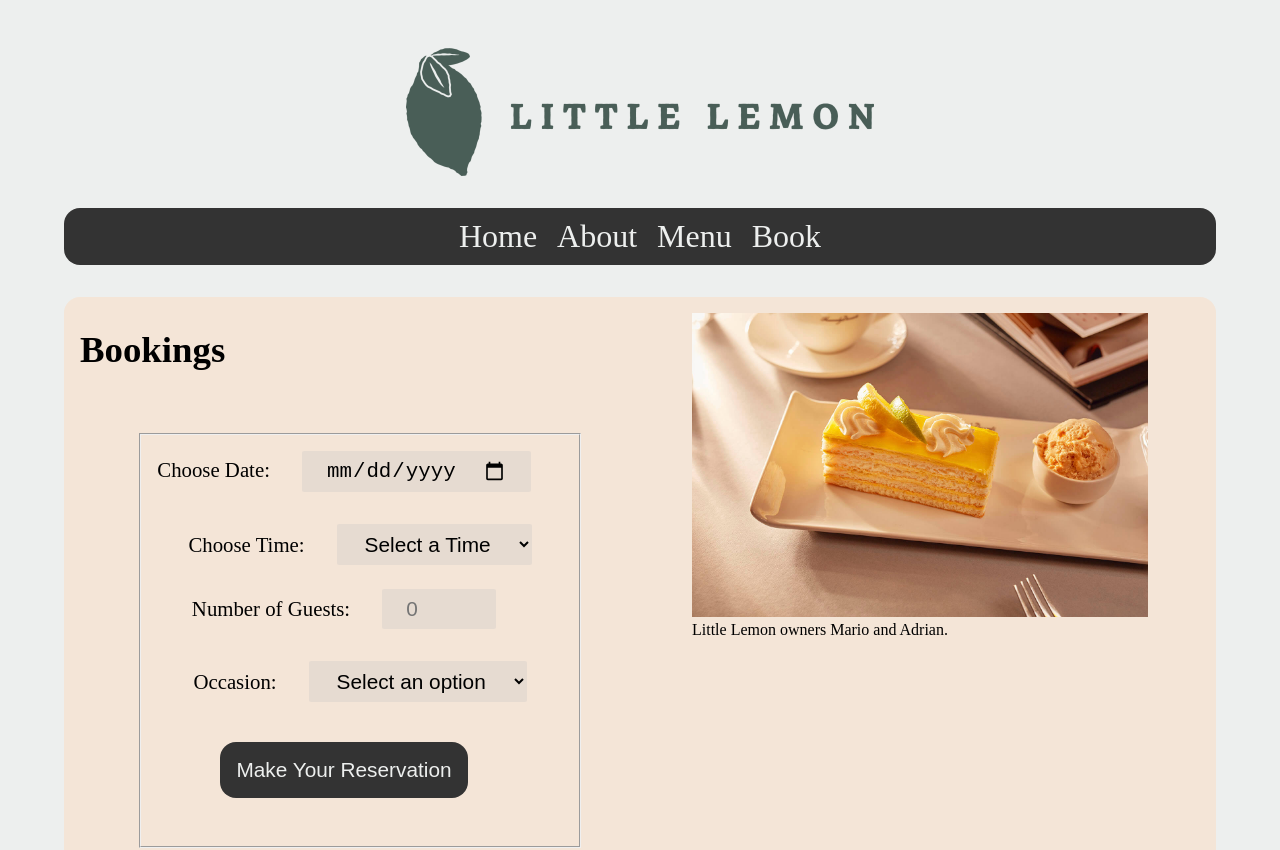
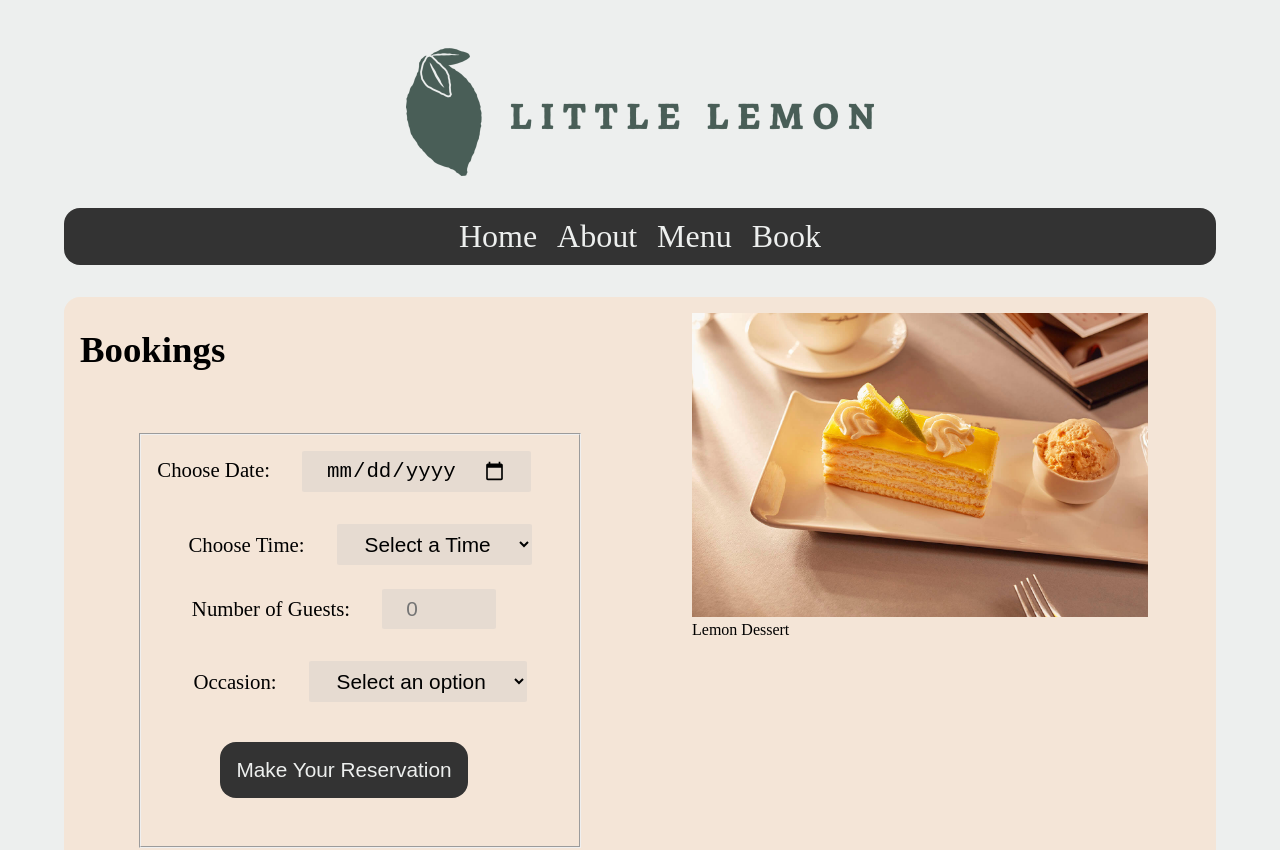
Before and after one commit to oislen/LittleLemonReact, a React (Create React App) app in the folder littlelemon/: page /book in a window 1280 px wide. Shown: the top 850 px of the page. Built offline with nearby package versions, Linux system fonts and the light colour scheme.

Commit message:
Fixed image caption

```diff
--- a/littlelemon/src/components/pages/Bookings.js
+++ b/littlelemon/src/components/pages/Bookings.js
@@ -15,7 +15,7 @@ const Bookings = () => {
               <figure className="figure" >
                 <img src={aboutImage}  alt="Mario and Adrian"/>
                 <figcaption className="figure-caption">
-                  Little Lemon owners Mario and Adrian.
+                  Lemon Dessert
                 </figcaption>
               </figure>
             </div>
```
